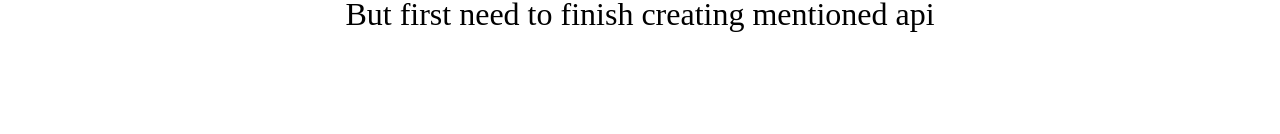
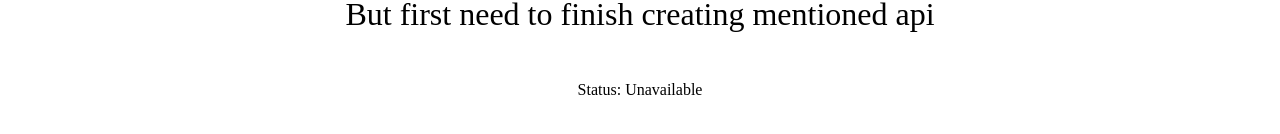
Before and after one commit to wr3dny/wr3dny.github.io, a React (Vite) app: page / in a window 1280 px wide. Shown: the part 378-512 px from the top of the page. Built offline with nearby package versions, Linux system fonts and the light colour scheme; no server answers.

Commit message:
Started with api

```diff
--- /dev/null
+++ b/src/api/health.ts
@@ -0,0 +1,5 @@
+export const health = async () => {
+  const resp = await fetch("https://collectorium-api.onrender.com/health");
+
+  return resp.status;
+};
--- a/src/pages/Home/Home.tsx
+++ b/src/pages/Home/Home.tsx
@@ -1,4 +1,6 @@
 import styles from "./Home.module.css";
+import { health } from "../../api/health.ts";
+import { useEffect, useState } from "react";
 
 const homeTxt = [
   "Draft of draft of page one day to be",
@@ -8,6 +10,21 @@ const homeTxt = [
 ];
 
 export const Home = () => {
+  const [status, setStatus] = useState<number | null>(null);
+  const [error, setError] = useState(false);
+
+  useEffect(() => {
+    const fetchHealth = async () => {
+      try {
+        const result = await health();
+        setStatus(result);
+      } catch {
+        setError(true);
+      }
+    };
+    fetchHealth();
+  }, [status]);
+
   return (
     <div className={styles.home}>
       <div>
@@ -17,6 +34,16 @@ export const Home = () => {
           </p>
         ))}
       </div>
+      <p>
+        Status:{" "}
+        {error
+          ? "Unavailable"
+          : status === null
+            ? "Loading"
+            : status === 200
+              ? "OK"
+              : status}
+      </p>
     </div>
   );
 };
--- a/src/pages/Lego/Lego.tsx
+++ b/src/pages/Lego/Lego.tsx
@@ -1,6 +1,5 @@
 import { LegoWishlist } from "../../const/lego.ts";
 import styles from "./Lego.module.css";
-import { OwnedTable } from "../../components/OwnedTable/OwnedTable.tsx";
 
 interface Lego {
   setNumber: number;
@@ -29,9 +28,6 @@ export const Lego = () => {
           </a>
         ))}
       </div>
-      <div className={styles.table}>
-        <OwnedTable />
-      </div>
     </div>
   );
 };
```
Also changed, not shown: src/components/Navbar/Navbar.tsx (+8 -5 lines), 1 other file (tests, documents, lock files or other folders).
